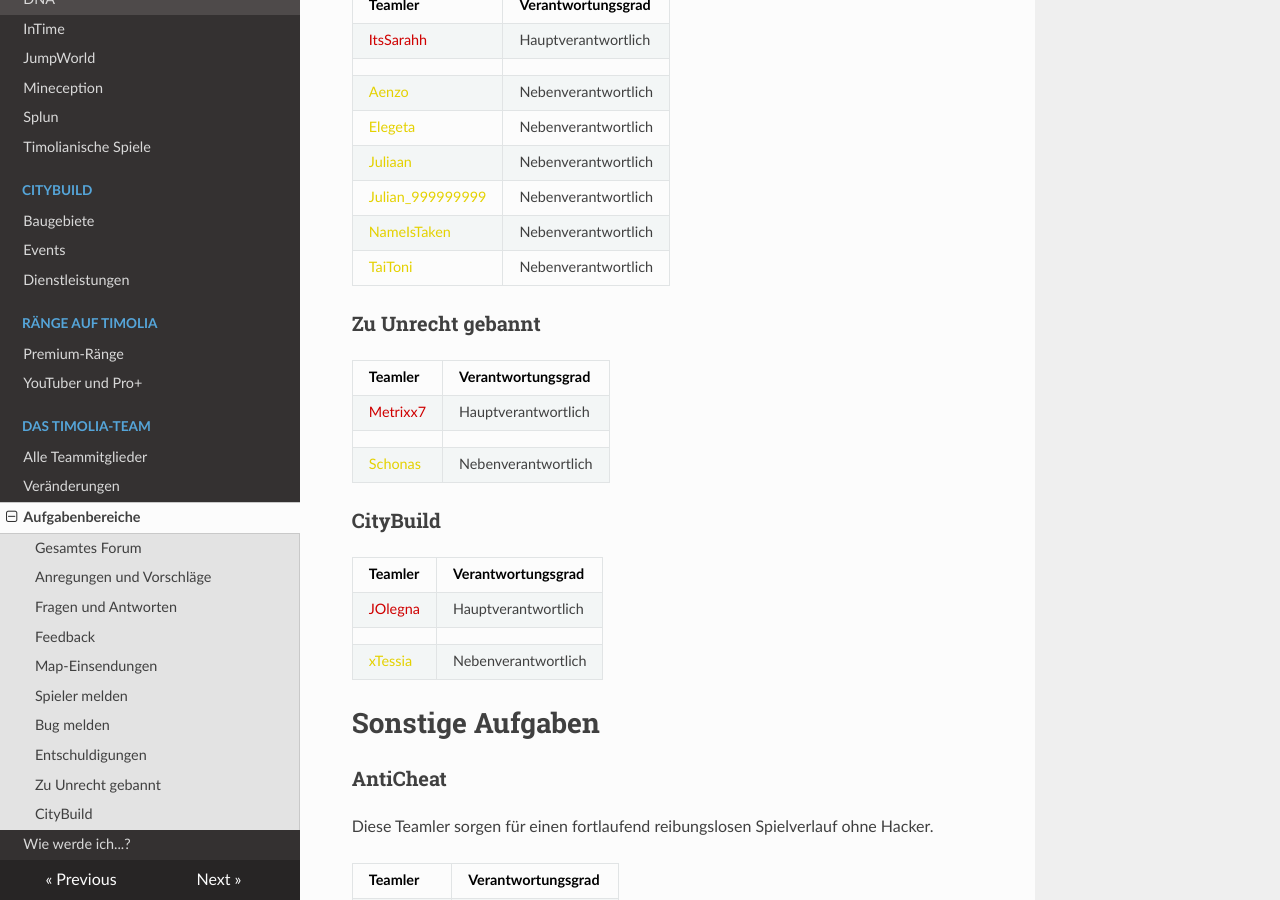
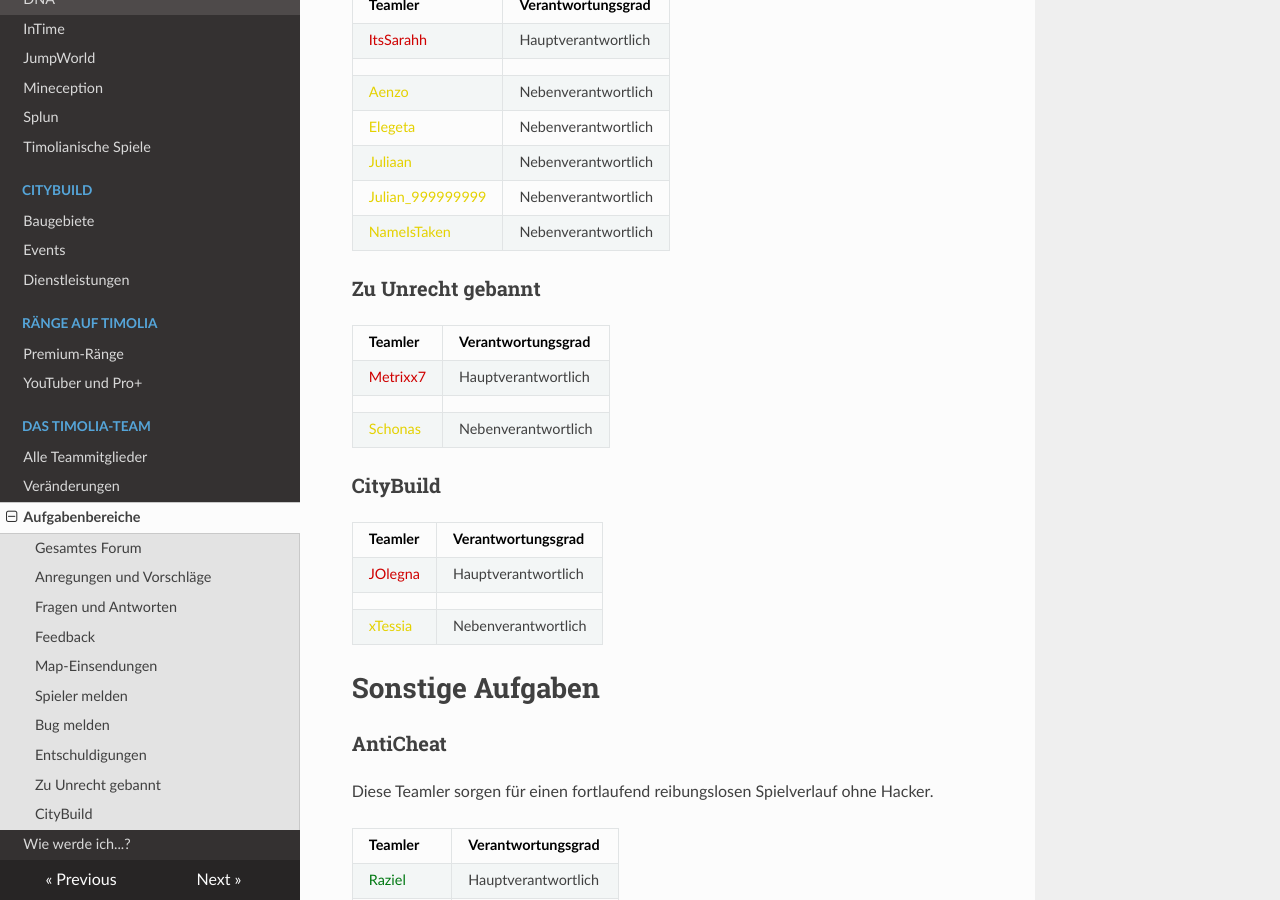
Before and after one commit to TimoliaDE/HowTo, an MkDocs documentation site: the page built from docs/team/responsibilities.md, in a window 1280 px wide and 900 px high, scrolled down 1966 px. Built offline with MkDocs 1.6.1, drawn with Linux system fonts in a browser that asks for light colours; nearby versions of some CDN libraries; old or Windows-style settings are respelled for this version of MkDocs; some of the changed text lies outside the part shown.

Commit message:
Update responsibilities.md

```diff
--- a/docs/team/responsibilities.md
+++ b/docs/team/responsibilities.md
@@ -72,7 +72,6 @@ Die Verantwortlichen für das gesamte Forum kümmern sich sowohl um den Aufbau d
 |<span style="color:#E4D100">Juliaan</span> | Nebenverantwortlich |
 |<span style="color:#E4D100">Julian_999999999</span> | Nebenverantwortlich |
 |<span style="color:#E4D100">NameIsTaken</span> | Nebenverantwortlich |
-|<span style="color:#E4D100">TaiToni</span> | Nebenverantwortlich |
 
 ###<strong>Zu Unrecht gebannt</strong>
 | Teamler | Verantwortungsgrad |
@@ -181,7 +180,6 @@ Um auch ingame immer auf dem neusten Stand zu bleiben, wird sich hier um Broadca
 | | |
 |<span style="color:#CF0101">Milam</span> | Nebenverantwortlich |
 |<span style="color:#E4D100">Juliaan</span> | Nebenverantwortlich |
-|<span style="color:#E4D100">TaiToni</span> | Nebenverantwortlich |
 
 ###<strong>Team-Leiter</strong>
 Im Timolia Team gibt es kleinere Teams, welche unter anderem durch diese Verantwortlichen organisiert werden.
```
